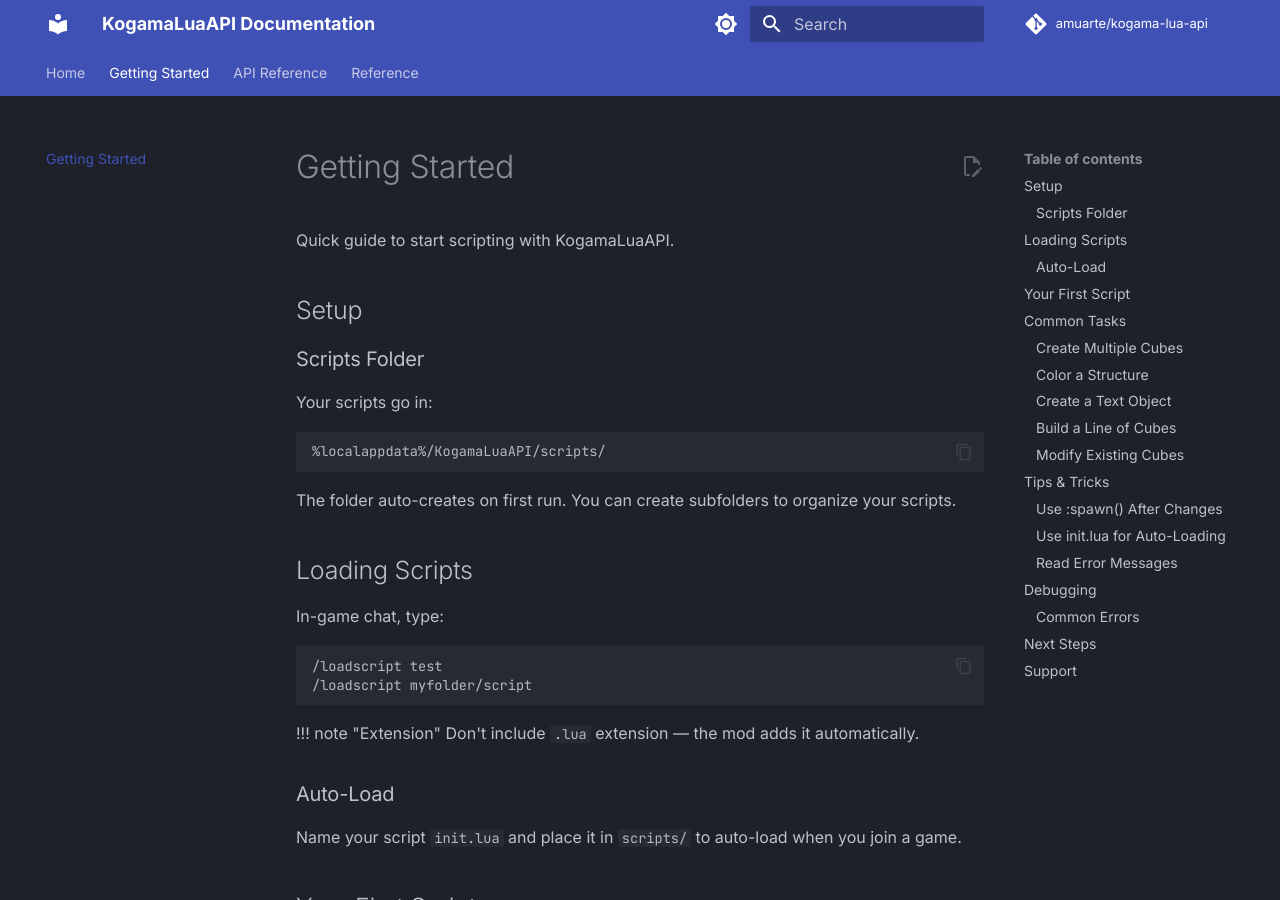
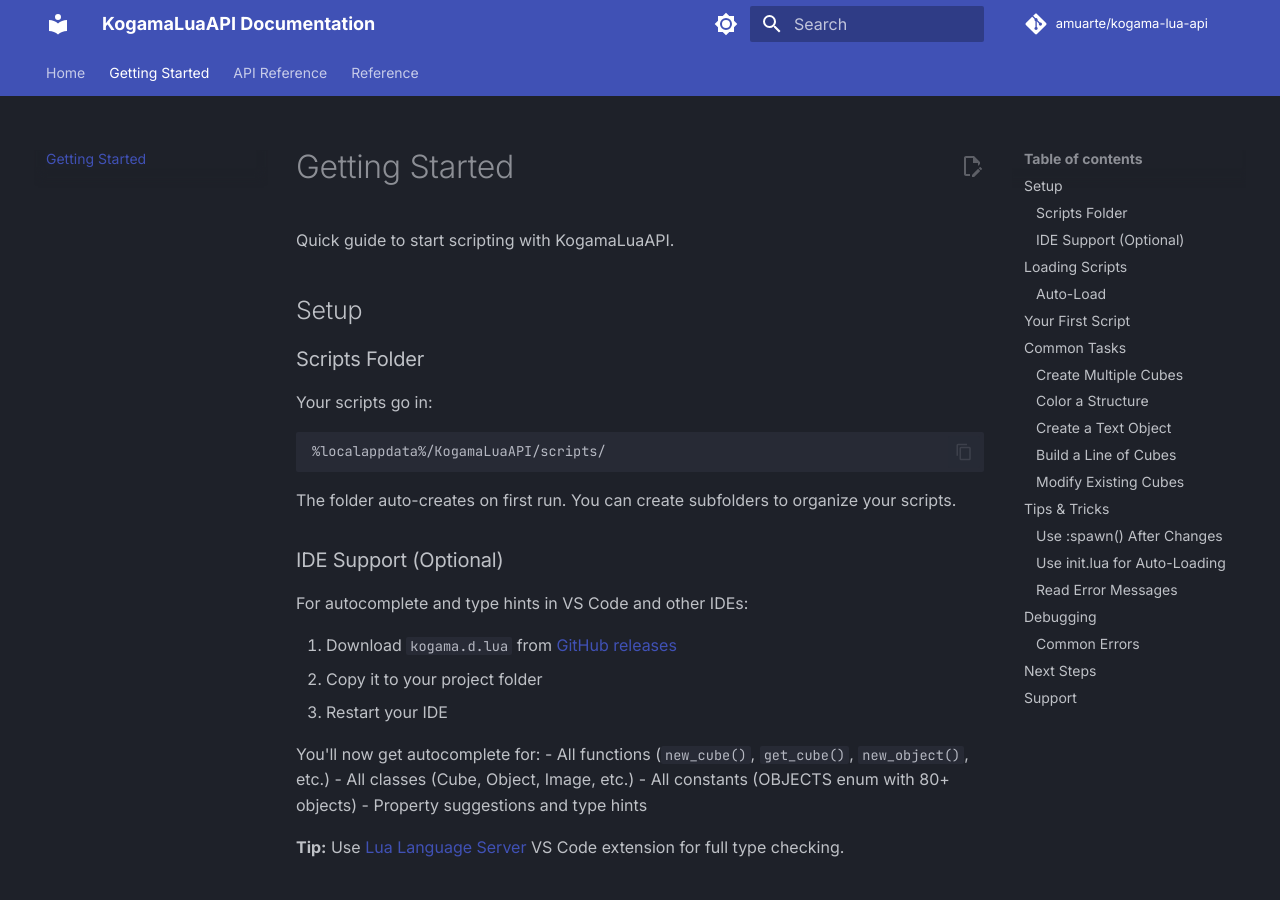
Before and after one commit to amuarte/kogama-lua-api, an MkDocs documentation site: the page built from docs/getting-started.md, in a window 1280 px wide and 900 px high. Built offline with MkDocs 1.6.1 and Material for MkDocs 9.7.7, drawn with Linux system fonts in a browser that asks for light colours; comment, search, counter and statistics services are not loaded.

Commit message:
Add IDE setup instructions for type definitions
Document how to use kogama.d.lua for autocomplete in VS Code
- Instructions for downloading and setting up type definitions
- Information about Lua Language Server extension
- Benefits: autocomplete, type hints, code suggestions

````diff
--- a/docs/getting-started.md
+++ b/docs/getting-started.md
@@ -13,6 +13,22 @@ Your scripts go in:
 ```
 
 The folder auto-creates on first run. You can create subfolders to organize your scripts.
+
+### IDE Support (Optional)
+
+For autocomplete and type hints in VS Code and other IDEs:
+
+1. Download `kogama.d.lua` from [GitHub releases](https://github.com/amuarte/kogama-lua-api/releases)
+2. Copy it to your project folder
+3. Restart your IDE
+
+You'll now get autocomplete for:
+- All functions (`new_cube()`, `get_cube()`, `new_object()`, etc.)
+- All classes (Cube, Object, Image, etc.)
+- All constants (OBJECTS enum with 80+ objects)
+- Property suggestions and type hints
+
+**Tip:** Use [Lua Language Server](https://marketplace.visualstudio.com/items?itemName=sumneko.lua) VS Code extension for full type checking.
 
 ## Loading Scripts
 
````
